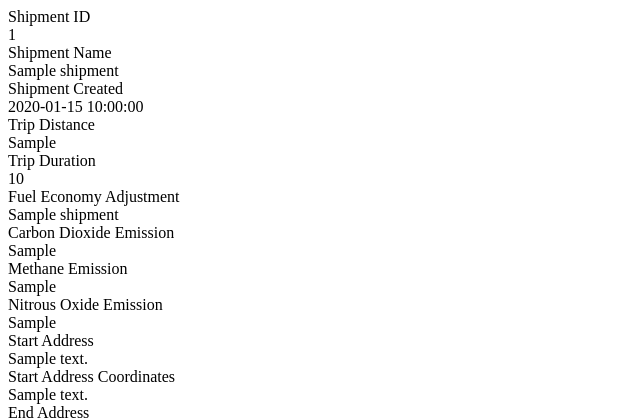
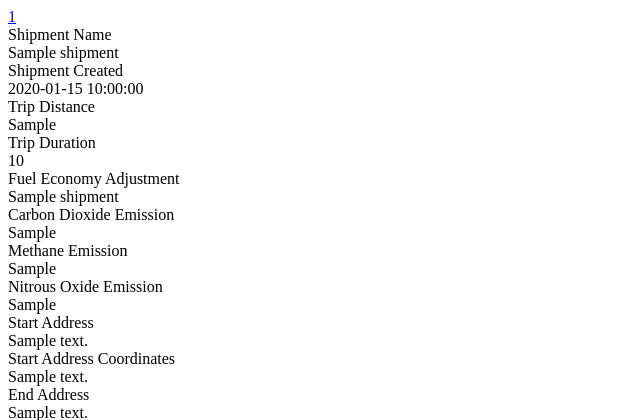
Before and after one commit to nestcx/freight-carbon-emission-calculator, a Flask app: template afcc_web_app/afcc/shipment/templates/shipments.html in a window 1280 px wide. Shown: the top 420 px of the page, without its empty margins (0-640 px from the left). Run offline with Flask 2, Linux system fonts and the light colour scheme; the template is opened without the code that fills it: most values are stand-ins (such as "Sample title", 1, 10 or a date in 2020); parts of the project's set-up code (start-up, migrations or seed data) failed here and were passed over.

Commit message:
create links for shipment cards

```diff
--- a/afcc_web_app/afcc/shipment/templates/shipments.html
+++ b/afcc_web_app/afcc/shipment/templates/shipments.html
@@ -9,9 +9,8 @@
 <body>
     {% for shipment in shipments %}
     <div class="shipment">
-        <div class="shipment_id">
-            <div class="heading">Shipment ID</div>
-            <div class="data">{{ shipment.shipment_id }}</div>
+        <div class="title">
+            <a href="{{ url_for('shipment.RUD_shipment', shipment_id=shipment.shipment_id) }}">{{ shipment.shipment_id }}</a>
         </div>
         <div class="shipment_name">
             <div class="heading">Shipment Name</div>
```
Also changed, not shown: afcc_web_app/afcc/shipment/shipment-static/css/shipments.css (+18 -0 lines).
